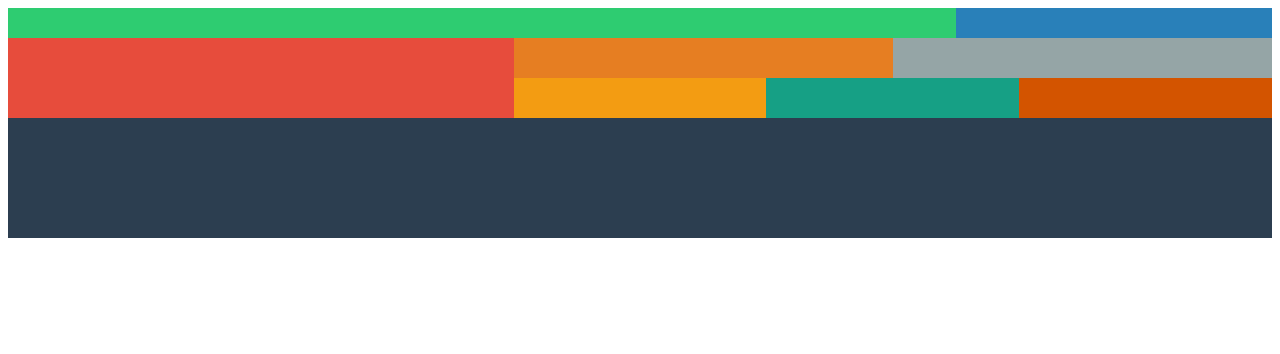
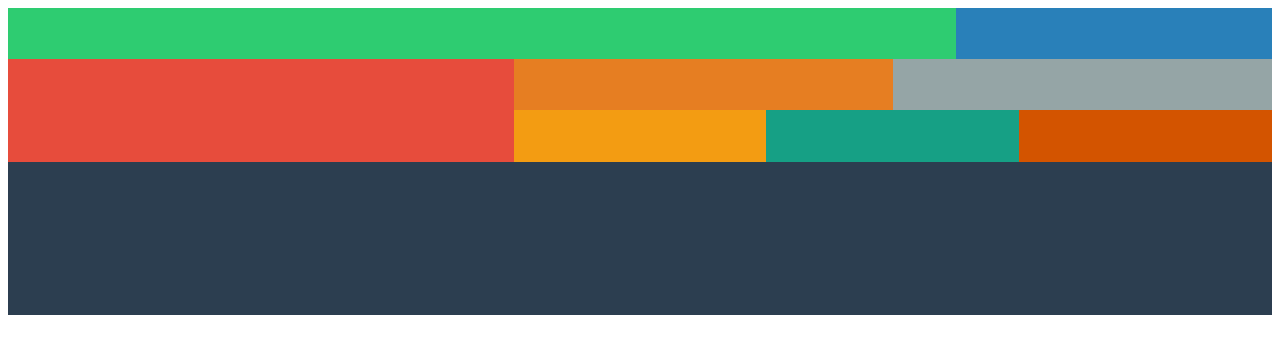
Before and after one commit to JulienGioux/LaMANU_HTML.CSS_Exercice6, a plain HTML site: page index.html in a window 1280 px wide. Drawn offline with Linux system fonts and the light colour scheme.

Commit message:
Correction réglage des proportion en fonction du viewport

```diff
--- a/css/mystyle.css
+++ b/css/mystyle.css
@@ -1,58 +1,61 @@
 /* Une façon de faire parmi d'autres...
 Les dimensions ne sont pas forcément exactement les mêmes que sur l'exercice mais le principe reste le même. */
 
+* {
+  box-sizing: border-box;
+}
 
 .div1 {
   float: left;
   width: 75%;
-  height: 30px;
+  min-height: 4vw;
   background-color: #2ecc71;
 }
 .div2 {
   width: 25%;
-  height: 30px;
+  min-height: 4vw;
   float: left;
   background-color: #2980b9;
 }
 .div3 {
   width: 40%;
-  height: 80px;
+  min-height: 8vw;
   background-color: #e74c3c;
   float: left;
 }
 .div4 {
   width: 30%;
-  height: 40px;
+  min-height: 4vw;
   background-color: #e67e22;
   float: left;
 }
 .div5 {
   width: 30%;
-  height: 40px;
+  min-height: 4vw;
   background-color: #95a5a6;
   float: left;
 }
 .div6 {
   width: 20%;
-  height: 40px;
+  min-height: 4vw;
   background-color: #f39c12;
   float: left;
 }
 .div7 {
   width: 20%;
-  height: 40px;
+  min-height: 4vw;
   background-color: #16a085;
   float: left;
 }
 .div8 {
   width: 20%;
-  height: 40px;
+  min-height: 4vw;
   background-color: #d35400;
   float: left;
 }
 .div9 {
   width: 100%;
-  height: 120px;
+  min-height: 12vw;
   background-color: #2c3e50;
   float: left;
 }
--- a/index.html
+++ b/index.html
@@ -2,11 +2,13 @@
 <html lang="fr">
   <head>
     <meta charset="utf-8" />
+    <meta name="viewport" content="width=device-width, initial-scale=1.0">
     <link rel="stylesheet" type="text/css" href="css/mystyle.css">
     <title>HtmlExercice6</title>
   </head>
 
-  <body>
+  <body class="test">
+
     <div class="div1"></div>
     <div class="div2"></div>
     <div class="div3"></div>
```
